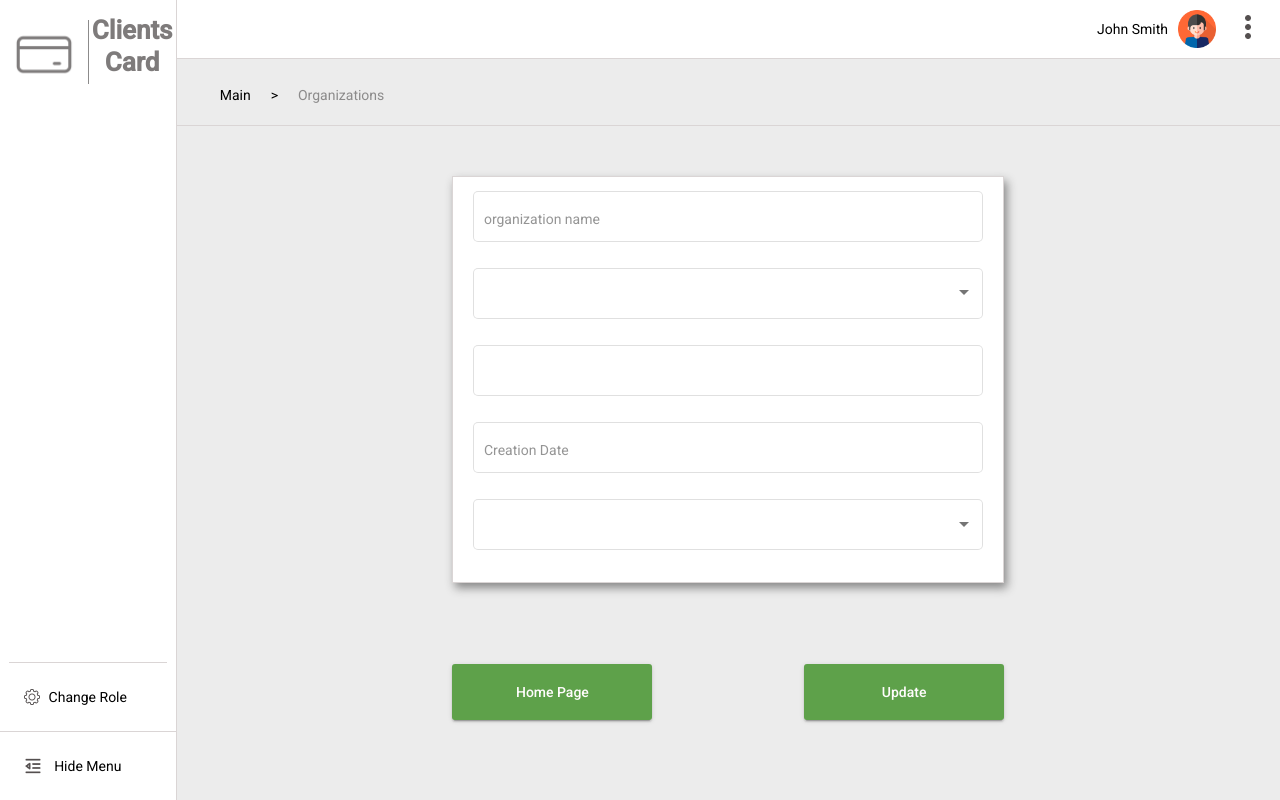
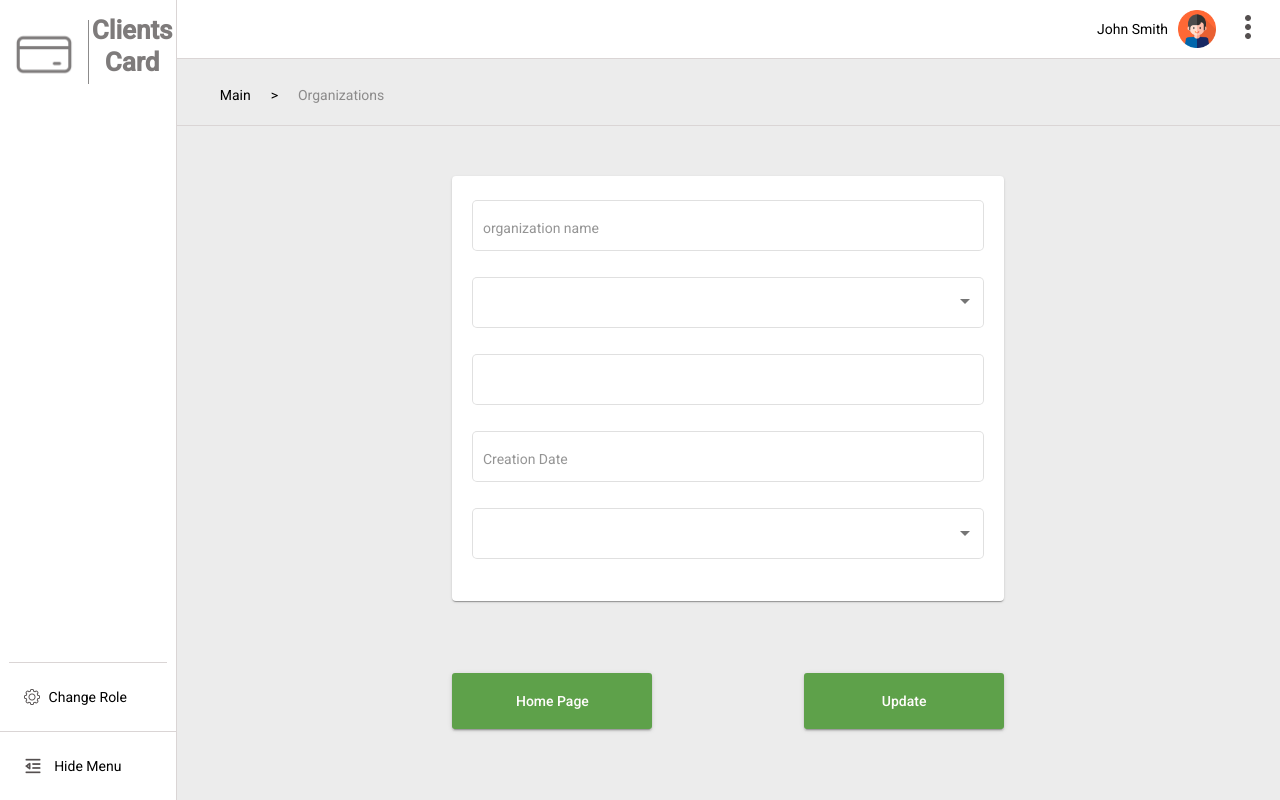
Before and after one commit to AmbeMO/sapient1, an Angular app in the folder AngularApi/angular-sapient/: page /updateOrg/1 in a window 1280 px wide. Built offline with nearby package versions, Linux system fonts and the light colour scheme.

Commit message:
chenge general height design & change card-group to mat-card

```diff
--- a/AngularApi/angular-sapient/src/app/app.module.ts
+++ b/AngularApi/angular-sapient/src/app/app.module.ts
@@ -21,6 +21,7 @@ import {MatButtonModule} from "@angular/material/button";
 import {MatTableModule} from "@angular/material/table";
 import {MatInputModule} from "@angular/material/input";
 import {MatSelectModule} from "@angular/material/select";
+import {MatCardModule} from "@angular/material/card";
 
 @NgModule({
   declarations: [
@@ -46,7 +47,8 @@ import {MatSelectModule} from "@angular/material/select";
     MatButtonModule,
     MatTableModule,
     MatInputModule,
-    MatSelectModule
+    MatSelectModule,
+    MatCardModule
   ],
   providers: [
     OrganizationService
--- a/AngularApi/angular-sapient/src/app/change-role/change-role.component.html
+++ b/AngularApi/angular-sapient/src/app/change-role/change-role.component.html
@@ -1,7 +1,7 @@
 <div class="cont">
   <form [formGroup]="form" (ngSubmit)="submit()">
 
-      <div class="form__group">
+    <mat-card class="form__group">
         <mat-form-field appearance="outline" class="mat-input">
           <mat-label>User Name</mat-label>
           <input matInput id="userName" [(ngModel)]="selectedName" formControlName="userName">
@@ -16,8 +16,7 @@
             <mat-option value="editor">editor</mat-option>
           </mat-select>
         </mat-form-field>
-      </div>
-
+    </mat-card>
     <div class="form__btn">
       <button mat-raised-button  routerLink="/" class="btn btn__cancel">Cancel</button>
 
--- a/AngularApi/angular-sapient/src/app/change-role/change-role.component.scss
+++ b/AngularApi/angular-sapient/src/app/change-role/change-role.component.scss
@@ -23,7 +23,7 @@ form{
   flex-direction: column;
   background-color: #fff;
   border-radius: 3px;
-  box-shadow: 2px 4px 6px #888888;
+  //box-shadow: 2px 4px 6px #888888;
   width: 100%;
 }
 .form__btn{
--- a/AngularApi/angular-sapient/src/app/create-org/create-org.component.html
+++ b/AngularApi/angular-sapient/src/app/create-org/create-org.component.html
@@ -1,7 +1,7 @@
 <div class="cont">
   <form [formGroup]="form" (ngSubmit)="submit()">
 
-    <div class="form__group">
+    <mat-card class="form__group">
       <mat-form-field appearance="outline" class="mat-input">
         <mat-label>Organization name</mat-label>
         <input matInput placeholder="Name" formControlName="name">
@@ -33,7 +33,7 @@
           <mat-option value="NotActive">Not Active</mat-option>
         </mat-select>
       </mat-form-field>
-    </div>
+    </mat-card>
 
     <div class="form__btn">
       <button mat-raised-button routerLink="/" class="btn btn__cancel">Cancel</button>
@@ -50,5 +50,7 @@
 
 
   <div class="org__bottom-hr">
+
   </div>
+
 </div>
--- a/AngularApi/angular-sapient/src/app/create-org/create-org.component.scss
+++ b/AngularApi/angular-sapient/src/app/create-org/create-org.component.scss
@@ -24,7 +24,7 @@ form{
 
   padding: 20px;
   border-radius: 3px;
-  box-shadow: 2px 4px 6px #888888;
+  //box-shadow: 2px 4px 6px #888888;
   background-color: #fff;
 }
 .form-control{
--- a/AngularApi/angular-sapient/src/app/udate-org/update-org.component.html
+++ b/AngularApi/angular-sapient/src/app/udate-org/update-org.component.html
@@ -1,5 +1,6 @@
 <div class="cont">
-    <div class="form__group">
+
+    <mat-card class="form__group">
 
         <mat-form-field appearance="outline" class="mat-input">
            <input matInput [(ngModel)]="Organization.name" name="name" placeholder="organization name">
@@ -31,7 +32,7 @@
         </mat-select>
       </mat-form-field>
 
-    </div>
+    </mat-card>
 
     <div class="form__btn">
       <button mat-raised-button class="btn btn__cancel" routerLink="/">Home Page</button>
--- a/AngularApi/angular-sapient/src/app/udate-org/update-org.component.scss
+++ b/AngularApi/angular-sapient/src/app/udate-org/update-org.component.scss
@@ -10,11 +10,9 @@
   padding-top: 50px;
 }
 .form__group{
-  padding: 10px 20px;
+  padding: 20px;
   background-color: #fff;
   width: 50%;
-  border: 1px solid #dad5d5;
-  box-shadow: 3px 5px 9px #888888;
 
   display: flex;
   flex-direction: column;
--- a/AngularApi/angular-sapient/src/styles.scss
+++ b/AngularApi/angular-sapient/src/styles.scss
@@ -54,6 +54,12 @@ button{
   }
 }
 @media(max-width: 992px){
+  html, body{
+    height: 100vmax!important;
+  }
+  .wrapper{
+    height: 100%!important;
+  }
   .nav__row{
     justify-content: space-between!important;
     width: 94%!important;
```
